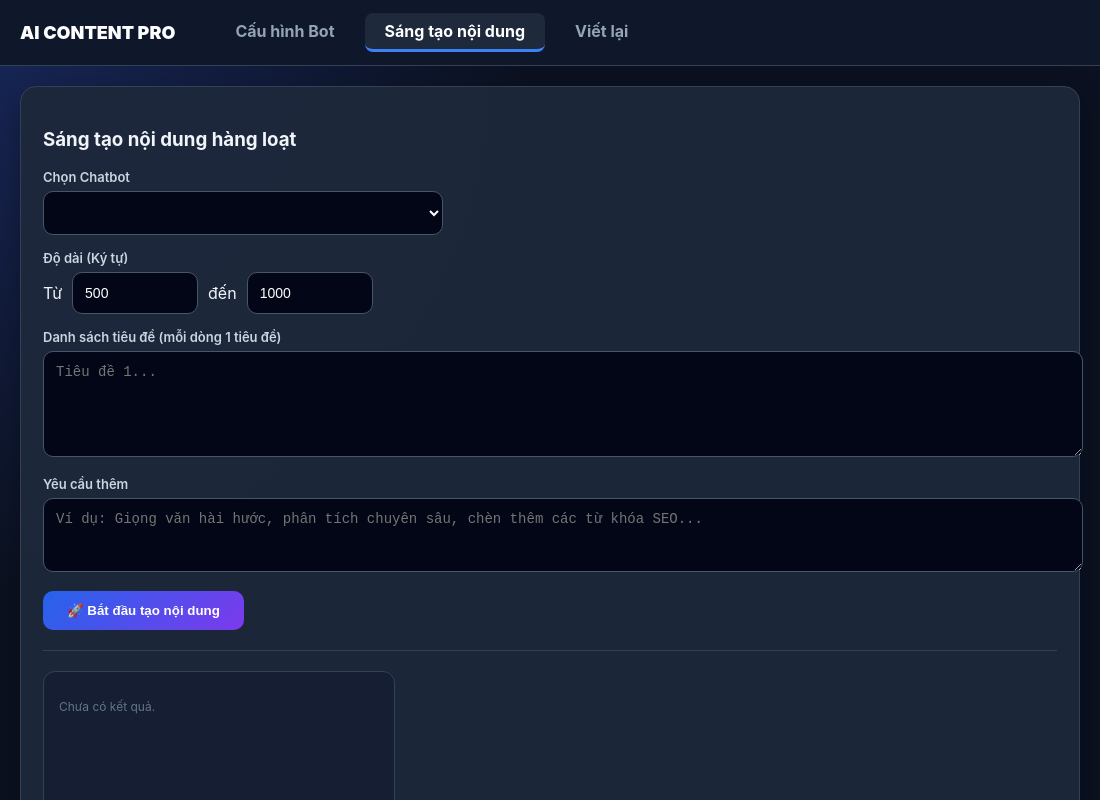
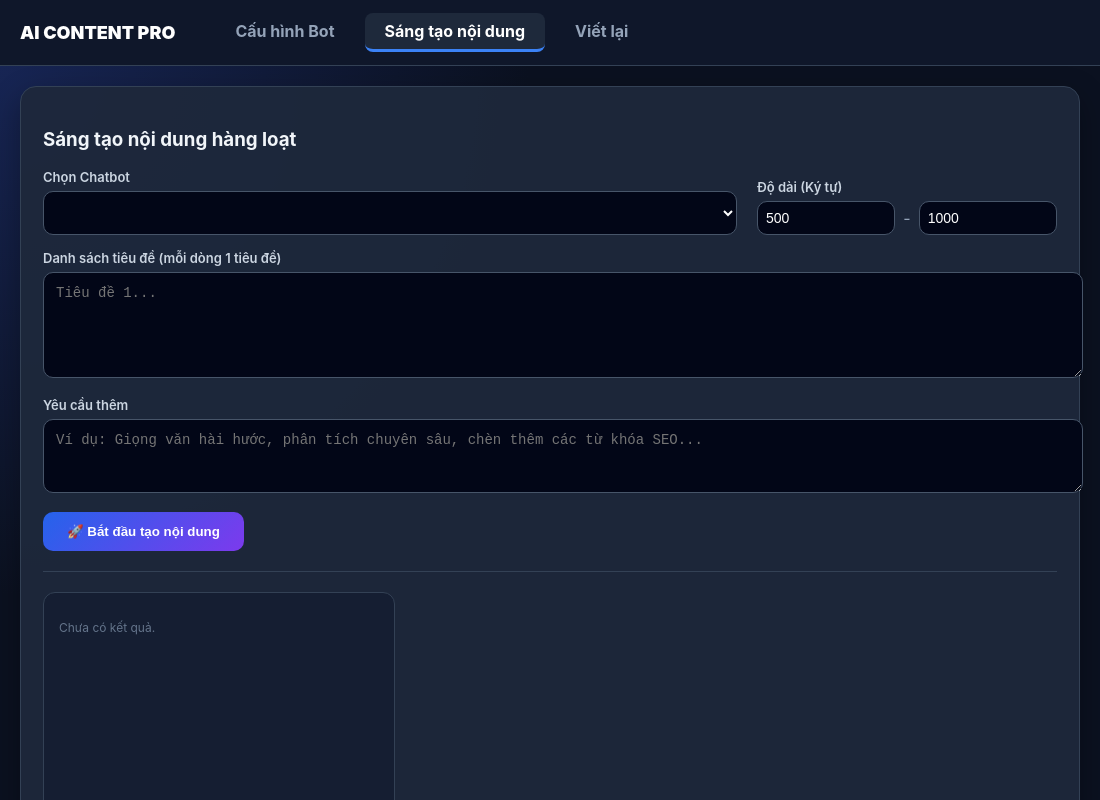
Before and after one commit to phamvuongvi690ds-dev/ai-content-generator, an Electron app: page renderer/index.html in a window 1100 px wide. Both pictures are taken after a click on the element "Sáng tạo nội dung". Shown: the top 800 px of the page. Drawn offline with Linux system fonts and the light colour scheme; no server answers.

Commit message:
Compact layout: Chatbot selection and character length on the same row

```diff
--- a/renderer/index.html
+++ b/renderer/index.html
@@ -136,15 +136,18 @@
   <div id="tab2" class="tab-content">
     <div class="card">
       <h3>Sáng tạo nội dung hàng loạt</h3>
-      <div class="form-group">
-        <label>Chọn Chatbot</label>
-        <select id="botSelectMain" style="max-width:400px"></select>
-      </div>
-      <div class="form-group">
-        <label>Độ dài (Ký tự)</label>
-        <div style="display:flex; gap:10px; align-items:center">
-          Từ <input type="number" id="minChars" value="500" style="width:100px">
-          đến <input type="number" id="maxChars" value="1000" style="width:100px">
+      <div style="display: flex; gap: 20px; align-items: flex-end; margin-bottom: 15px;">
+        <div class="form-group" style="flex: 1; margin-bottom: 0;">
+          <label>Chọn Chatbot</label>
+          <select id="botSelectMain"></select>
+        </div>
+        <div class="form-group" style="width: 300px; margin-bottom: 0;">
+          <label>Độ dài (Ký tự)</label>
+          <div style="display: flex; gap: 8px; align-items: center;">
+            <input type="number" id="minChars" value="500" placeholder="Từ" style="padding: 8px;">
+            <span style="color: #94a3b8;">-</span>
+            <input type="number" id="maxChars" value="1000" placeholder="Đến" style="padding: 8px;">
+          </div>
         </div>
       </div>
       <div class="form-group">
```
